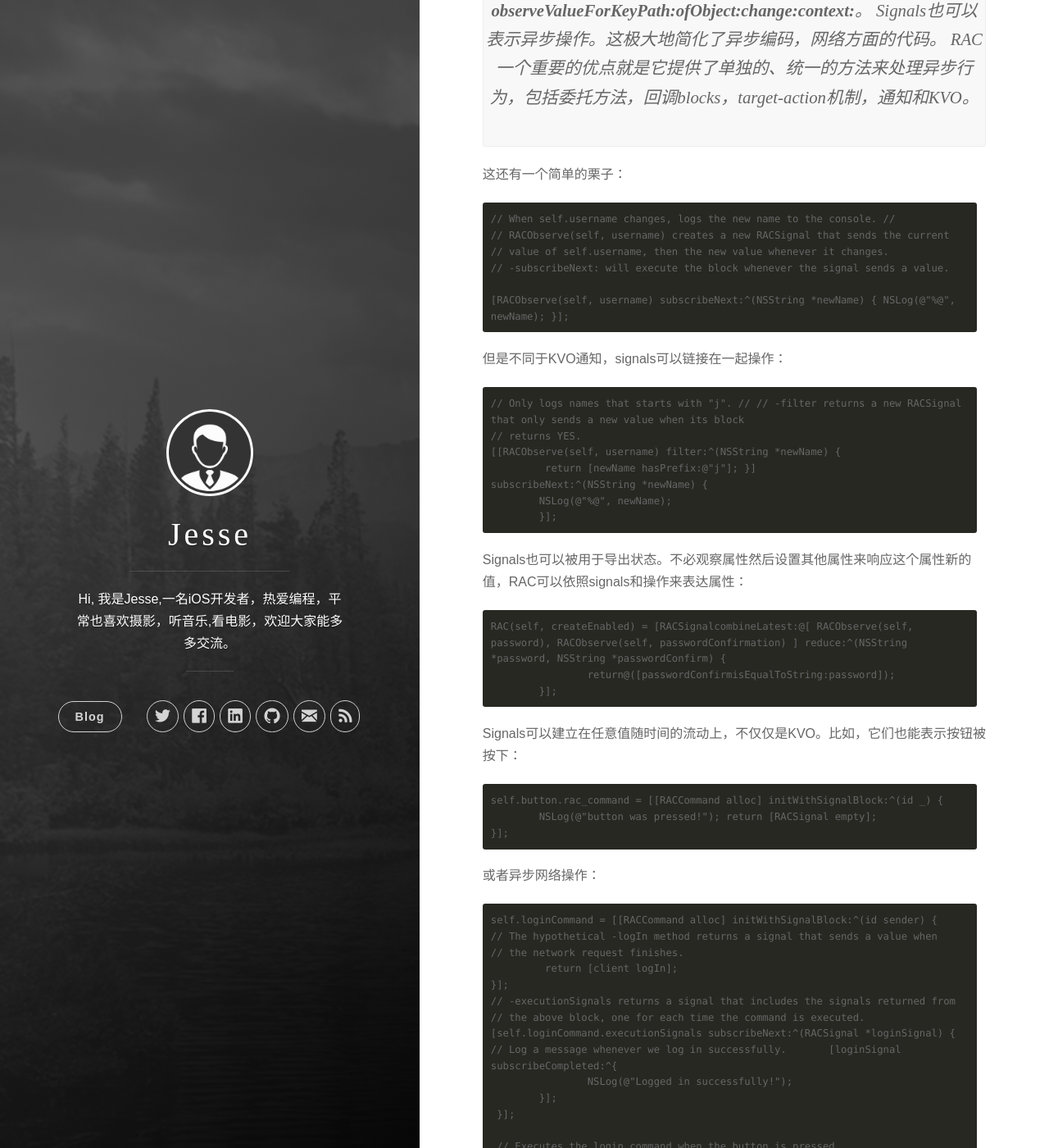
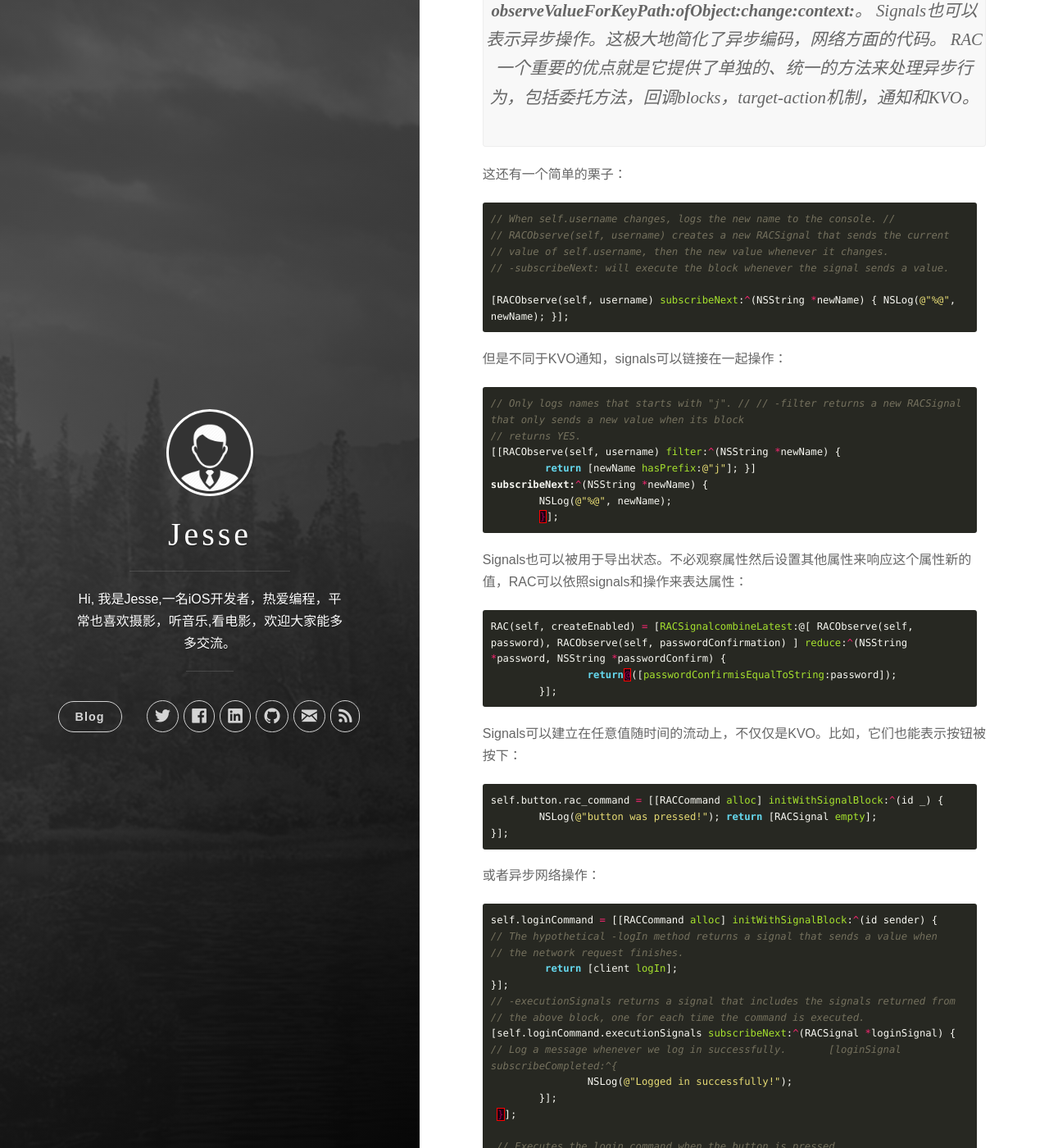
Before and after one commit to JesseZhu/jessezhu.github.io, a Jekyll site: the page built from _posts/2016-08-01-iOS-ReactiveCocoa.markdown, in a window 1280 px wide and 1400 px high, scrolled down 575 px. Shown: the whole window at 82% size. Built offline with Jekyll 4.4.1, drawn with Linux system fonts in a browser that asks for light colours; some of the changed text lies outside the part shown.

Commit message:
no message

````diff
--- a/_config.yml
+++ b/_config.yml
@@ -2,7 +2,7 @@
 title: Jesse
 description: 'Hi, 我是Jesse,一名iOS开发者，热爱编程，平常也喜欢摄影，听音乐,看电影，欢迎大家能多多交流。'
 url: 'http://joshgerdes.com/jekyll-uno'
-baseurl: 'http://jessezhu.com/'
+baseurl: 'http://JesseZhu.com/'
 #baseurl: 'http://127.0.0.1:4000/'
 # google_analytics: 'UA-XXXXXX-X'
 # disqus_shortname: 'your-disqus-name'
@@ -36,7 +36,7 @@ kramdown:
   input: GFM
   # do not replace newlines by <br>s
   hard_wrap: false
-  syntax_highlighter: rouge
+  syntax_highlighter: pygments
   math_engine: mathjax
 
 gems: ['jekyll-paginate']
--- a/_posts/2016-08-01-iOS-ReactiveCocoa.markdown
+++ b/_posts/2016-08-01-iOS-ReactiveCocoa.markdown
@@ -15,7 +15,7 @@ RAC一个重要的优点就是它提供了单独的、统一的方法来处理
 
 这还有一个简单的栗子：
 
-```
+```objc
 // When self.username changes, logs the new name to the console. //
 // RACObserve(self, username) creates a new RACSignal that sends the current
 // value of self.username, then the new value whenever it changes.
@@ -26,7 +26,7 @@ RAC一个重要的优点就是它提供了单独的、统一的方法来处理
 
 但是不同于KVO通知，signals可以链接在一起操作：
 
-```
+```objc
 // Only logs names that starts with "j". // // -filter returns a new RACSignal that only sends a new value when its block
 // returns YES.
 [[RACObserve(self, username) filter:^(NSString *newName) {
@@ -38,7 +38,7 @@ subscribeNext:^(NSString *newName) {
 
 Signals也可以被用于导出状态。不必观察属性然后设置其他属性来响应这个属性新的值，RAC可以依照signals和操作来表达属性：
 
-```
+```objc
 RAC(self, createEnabled) = [RACSignalcombineLatest:@[ RACObserve(self, password), RACObserve(self, passwordConfirmation) ] reduce:^(NSString *password, NSString *passwordConfirm) {
 	        return@([passwordConfirmisEqualToString:password]);
 	}];
@@ -46,7 +46,7 @@ RAC(self, createEnabled) = [RACSignalcombineLatest:@[ RACObserve(self, password)
 
 Signals可以建立在任意值随时间的流动上，不仅仅是KVO。比如，它们也能表示按钮被按下：
 
-```
+```objc
 self.button.rac_command = [[RACCommand alloc] initWithSignalBlock:^(id _) {
 	NSLog(@"button was pressed!"); return [RACSignal empty];
 }];
@@ -54,7 +54,7 @@
 
 或者异步网络操作：
 
-```
+```objc
 self.loginCommand = [[RACCommand alloc] initWithSignalBlock:^(id sender) {
 // The hypothetical -logIn method returns a signal that sends a value when
 // the network request finishes.
@@ -74,7 +74,7 @@
 Signals也能表示定时器，其他UI事件，或者任何其他随时间而改变的东西。
 通过链接和转换这些Signals，可以为异步操作建立更加复杂的行为。在一组操作完成后，后续工作能容易地被触发：
 
-```
+```objc
 [[RACSignal merge:@[ [client fetchUserRepos], [client fetchOrgRepos] ]] subscribeCompleted:^{
 	NSLog(@"They're both done!");
 }];
@@ -96,7 +96,7 @@ Signals可以被链接起来按顺序地执行异步操作，而不用嵌套回
 
 RAC甚至使绑定到异步操作结果更加容易：
 
-```
+```objc
 RAC(self.imageView, image) = [[[[client fetchUserWithUsername:@"joshaber"] deliverOn:[RACScheduler scheduler]] map:^(User *user) {
 // Download the avatar (this is done on a background queue).
 	return [[NSImage alloc] initWithContentsOfURL:user.avatarURL];
@@ -143,7 +143,7 @@ PS：关于reduce的block中参数，其实是与combineLatest中数组元素一
 ######RACSubscriber
 RACSubscriber是一个协议，包含了向订阅者发送事件的方法。
 
-```
+```objc
 [RACSignal createSignal:^RACDisposable *(id<RACSubscriber> subscriber) {
 	[subscriber sendNext:@(YES)];
 	[subscriber sendCompleted]; return nil;
@@ -157,7 +157,7 @@ PS：除此之外RACSubscriber还有**sendError:**和**didSubscribeWithDisposabl
 #####RACDisposable
 你会发现RACSignal (Subscription)类别中所有方法的返回值类型都是RACDisposable，它的dispose方法可以让我们手动移除订阅者。举个栗子：
 
-```
+```objc
 RACSignal *backgroundColorSignal = [self.searchText.rac_textSignal map:^id(NSString *text) {
 	 return [self isValidSearchText:text] ? [UIColor whiteColor] : [UIColor yellowColor];
 }];
````
Also changed, not shown: index.html (line endings or trailing spaces).
